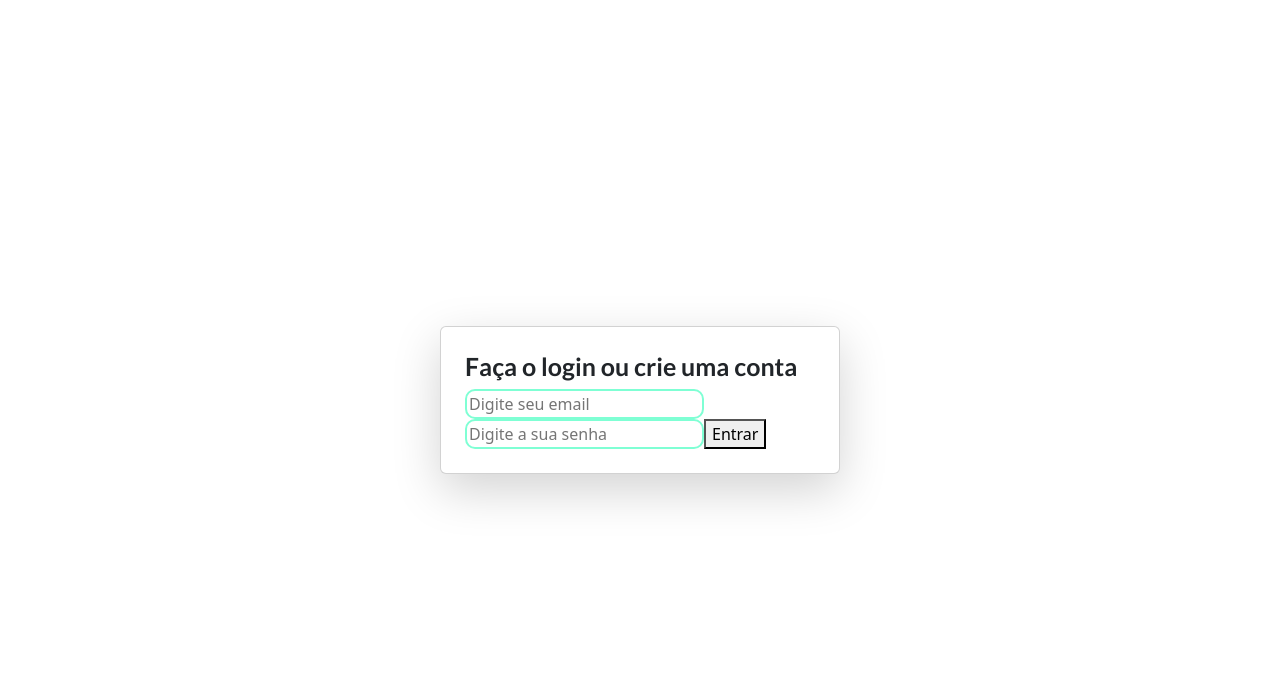
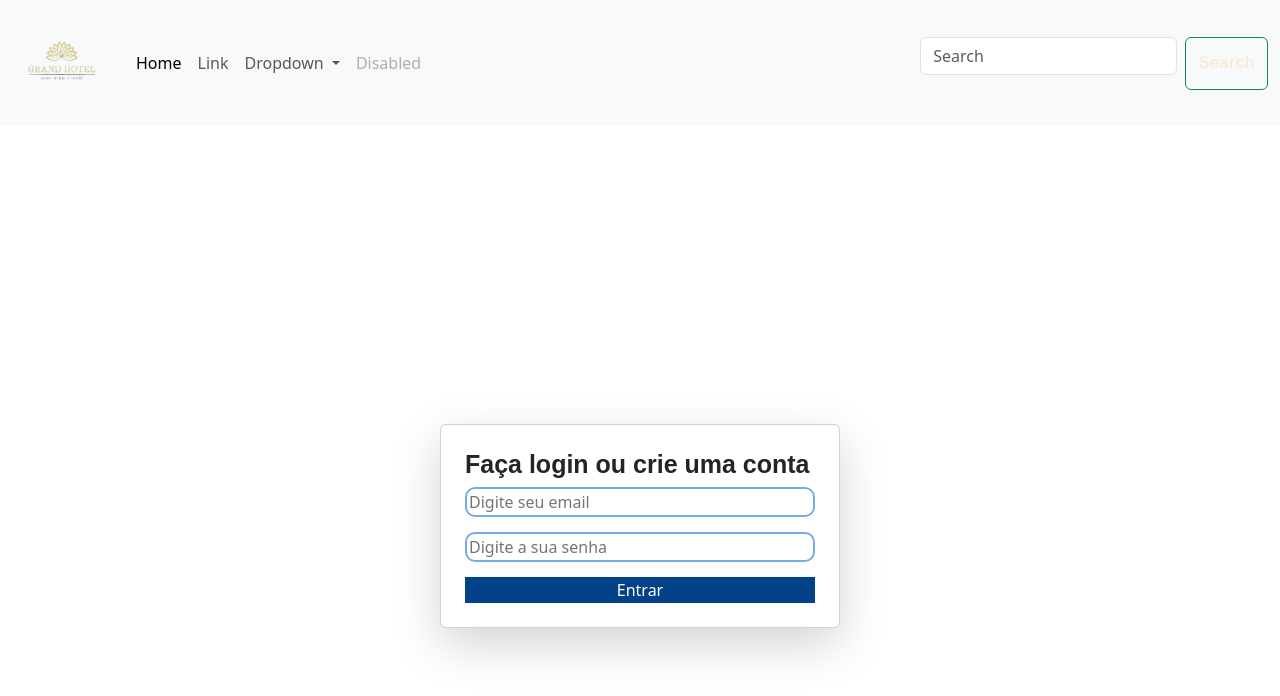
Before and after one commit to leonardoCamargoB/appHotelaria-FRONT, a website with bundled scripts: page AppHotelaria.FRONT/public/login.html in a window 1280 px wide. Built offline with nearby package versions, Linux system fonts and the light colour scheme.

Commit message:
Criação da Nav e alterações no login.js

```diff
--- a/AppHotelaria.FRONT/public/login.html
+++ b/AppHotelaria.FRONT/public/login.html
@@ -5,18 +5,38 @@
     <meta charset="UTF-8">
     <meta name="viewport" content="width=device-width, initial-scale=1.0">
     <title>Login</title>
+
     <link href="https://cdn.jsdelivr.net/npm/bootstrap@5.3.7/dist/css/bootstrap.min.css" rel="stylesheet" integrity="sha384-LN+7fdVzj6u52u30Kp6M/trliBMCMKTyK833zpbD+pXdCLuTusPj697FH4R/5mcr" crossorigin="anonymous">
+
     <link rel = "stylesheet" href="../src/css/global.css">
+
     <link rel="preconnect" href="https://fonts.googleapis.com">
-<link rel="preconnect" href="https://fonts.gstatic.com" crossorigin>
-<link href="https://fonts.googleapis.com/css2?family=Lato:ital,wght@0,100;0,300;0,400;0,700;0,900;1,100;1,300;1,400;1,700;1,900&display=swap" rel="stylesheet">
+
+    <link rel="preconnect" href="https://fonts.gstatic.com" crossorigin>
+
+    <link href="https://fonts.googleapis.com/css2?family=Lato:ital,wght@0,100;0,300;0,400;0,700;0,900;1,100;1,300;1,400;1,700;1,900&display=swap" rel="stylesheet">
+
     <link rel="stylesheet" href="../src/css/login.css">
+
 </head>
 
+
 <body>
+
+    <!--Cabeçalho (menu superior para navegação)-->
+    <nav id="navbar"></nav>
+
+                 <!--  Display flex Centraliza no eixo X     -->
+                 <!--Todo o conteudo da pagina de login-->
     <div id="root" class="d-flex justify-content-center align-items-center vh-100"></div>
+
+    <!--Rodapé-->
+    <footer id="footer"></footer>
+
     <script src="../src/main.js" type="module"></script>
+
     <script src="https://cdn.jsdelivr.net/npm/bootstrap@5.3.7/dist/js/bootstrap.bundle.min.js" integrity="sha384-ndDqU0Gzau9qJ1lfW4pNLlhNTkCfHzAVBReH9diLvGRem5+R9g2FzA8ZGN954O5Q" crossorigin="anonymous"></script>
-  </body>
+
+</body>
 </body>
 </html>
--- a/AppHotelaria.FRONT/src/components/LoginForm.js
+++ b/AppHotelaria.FRONT/src/components/LoginForm.js
@@ -1,6 +1,7 @@
 export default function LoginForm() {
 
     const formulario = document.createElement('form');
+    formulario.className = 'd-flex flex-column';
 
     const email = document.createElement('input');
     email.type = 'email';
@@ -16,7 +17,7 @@ export default function LoginForm() {
 
 
     const button = document.createElement('button');
-    button.type = 'button';
+    button.type = 'submit';
     button.textContent = 'Entrar';
     formulario.appendChild(button);
     button.className= 'button btn-primary'
--- /dev/null
+++ b/AppHotelaria.FRONT/src/components/Navbar.js
@@ -0,0 +1,50 @@
+export default function Navbar(){
+    const navbar = document.createElement('div');
+    /*Incoporar os elemnetos HTML do bootstrap para a navbar*/
+    navbar.innerHTML = `
+    <nav class="navbar navbar-expand-lg bg-body-tertiary">
+  <div class="container-fluid">
+    <a class="navbar-brand" href="../src/pages/home">
+    <img src = "../public/assets/images/imgHotel.png"
+    style = "width: 100px; height: 100px;">
+    </a>
+    <button class="navbar-toggler" type="button" data-bs-toggle="collapse" data-bs-target="#navbarSupportedContent" aria-controls="navbarSupportedContent" aria-expanded="false" aria-label="Toggle navigation">
+      <span class="navbar-toggler-icon"></span>
+    </button>
+    <div class="collapse navbar-collapse" id="navbarSupportedContent">
+      <ul class="navbar-nav me-auto mb-2 mb-lg-0">
+        <li class="nav-item">
+          <a class="nav-link active" aria-current="page" href="#">Home</a>
+        </li>
+        <li class="nav-item">
+          <a class="nav-link" href="#">Link</a>
+        </li>
+        <li class="nav-item dropdown">
+          <a class="nav-link dropdown-toggle" href="#" role="button" data-bs-toggle="dropdown" aria-expanded="false">
+            Dropdown
+          </a>
+          <ul class="dropdown-menu">
+            <li><a class="dropdown-item" href="#">Action</a></li>
+            <li><a class="dropdown-item" href="#">Another action</a></li>
+            <li><hr class="dropdown-divider"></li>
+            <li><a class="dropdown-item" href="#">Something else here</a></li>
+          </ul>
+        </li>
+        <li class="nav-item">
+          <a class="nav-link disabled" aria-disabled="true">Disabled</a>
+        </li>
+      </ul>
+      <form class="d-flex" role="search">
+        <input class="form-control me-2" type="search" placeholder="Search" aria-label="Search"/>
+        <button class="btn btn-outline-success" type="submit">Search</button>
+      </form>
+    </div>
+  </div>
+</nav> `
+
+
+return navbar;
+
+
+
+}
--- a/AppHotelaria.FRONT/src/css/global.css
+++ b/AppHotelaria.FRONT/src/css/global.css
@@ -1,6 +1,14 @@
 .titulo {
-  font-family: "Lato", sans-serif;
-  font-weight: 700;
-  font-style: normal;
-  font-size: 25px;
+    font-family: "Nata Sans", sans-serif;
+    font-weight: 700;
+    font-style: normal;
+    font-size: 25px;
 }
+
+.btn{
+    font-family: "Nata Sans", sans-serif;
+    font-weight: 700;
+    font-style: normal;
+    font-size: 17px;
+    color: antiquewhite;
+}
--- a/AppHotelaria.FRONT/src/css/login.css
+++ b/AppHotelaria.FRONT/src/css/login.css
@@ -1,10 +1,25 @@
 input {
     border-style: solid;
-    border-color: aquamarine;
+    border-color: rgb(117, 171, 233);
     border-radius: 10px;
+    margin-bottom: 15px;
 }
 
-.btn-primary:hover {
-    background-color: rgb(126, 221, 216);
-    border-color: aquamarine;
+imput:focus {
+    outline: none;
+        border: 1px solid;
+
 }
+
+
+.btn-primary {
+    background-color: rgb(3, 65, 136);
+    color: rgb(255, 255, 255);
+    border: none;
+}
+
+.btn-primary:hover{
+    background-color: rgb(1, 49, 104);
+    color: antiquewhite;
+
+}
--- a/AppHotelaria.FRONT/src/pages/login.js
+++ b/AppHotelaria.FRONT/src/pages/login.js
@@ -1,12 +1,20 @@
 import LoginForm from "../components/LoginForm.js";
+import Navbar from "../components/Navbar.js";
 
 export default function renderLoginPage() {
+    const nav = document.getElementById('navbar');
+    nav.innerHTML = "";
+
+    const navbar = Navbar();
+    nav.appendChild(navbar);
+
     const divRoot = document.getElementById('root');
+    divRoot.innerHTML = '';
+    const formulario = LoginForm();
 
-    divRoot.innerHTML = '';
 
-    const titulo = document.createElement('h1')
-    titulo.textContent = 'Faça o login ou crie uma conta';
+    const titulo = document.createElement('h1');
+    titulo.textContent = 'Faça login ou crie uma conta';
     titulo.className = 'titulo';
 
 
@@ -18,7 +26,6 @@ export default function renderLoginPage() {
      //Até que atinja o maximo de 400px
     divRoot.appendChild(container); //divRoot contém a nova div
 
-    const formulario = LoginForm();
 
     container.appendChild(titulo);
     container.appendChild(formulario); //Nova div container, já dentro de divRoot, contém o form
```
Also changed, not shown: AppHotelaria.FRONT/public/index.html (+11 -0 lines), AppHotelaria.FRONT/public/assets/images/imgFundo.jpg (added), AppHotelaria.FRONT/public/assets/images/imgHotel.png (added).
